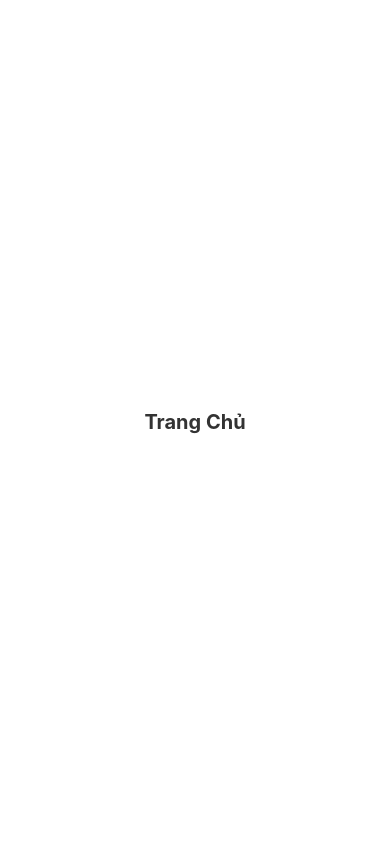
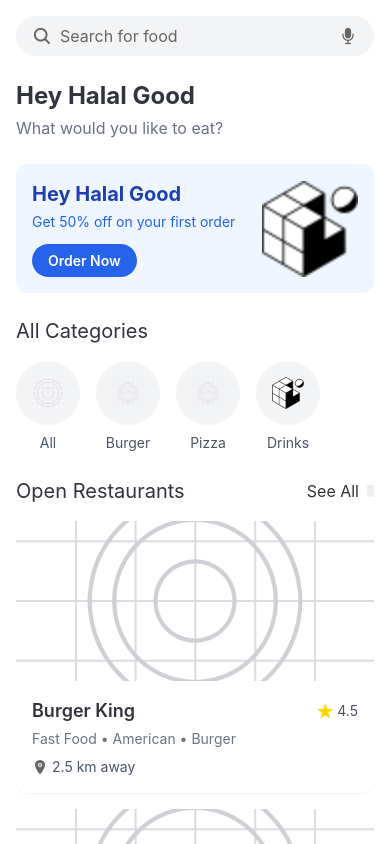
Before and after one commit to xuandat7/food-delivery-FE, a React Native app: screen /Home in a window 390 px wide. Built offline with nearby package versions, Linux system fonts and the light colour scheme.

Commit message:
feat: add home screen components and configurations

```diff
--- a/app.json
+++ b/app.json
@@ -23,6 +23,7 @@
     },
     "web": {
       "favicon": "./assets/favicon.png"
-    }
+    },
+    "hostUri": "172.11.12.84:8081"
   }
 }
--- /dev/null
+++ b/babel.config.js
@@ -0,0 +1,7 @@
+module.exports = function(api) {
+    api.cache(true);
+    return {
+      presets: ['babel-preset-expo'],
+      plugins: ['nativewind/babel'],
+    };
+  };
--- /dev/null
+++ b/postcss.config.js
@@ -0,0 +1,6 @@
+module.exports = {
+  plugins: {
+    'postcss-import': {},
+    tailwindcss: {},
+  },
+};
--- /dev/null
+++ b/src/components/home/AllCategories.js
@@ -0,0 +1,30 @@
+import React from "react";
+import { View, Text, ScrollView, TouchableOpacity, Image } from "react-native";
+
+const categories = [
+  { id: 1, name: "All", icon: require("../../../assets/icon.png") },
+  { id: 2, name: "Burger", icon: require("../../../assets/splash-icon.png") },
+  { id: 3, name: "Pizza", icon: require("../../../assets/adaptive-icon.png") },
+  { id: 4, name: "Drinks", icon: require("../../../assets/favicon.png") },
+];
+
+export const AllCategories = () => {
+  return (
+    <View className="mt-6">
+      <Text className="text-xl text-[#31343d] mb-4">All Categories</Text>
+      <ScrollView horizontal showsHorizontalScrollIndicator={false}>
+        {categories.map((category) => (
+          <TouchableOpacity
+            key={category.id}
+            className="mr-4 items-center"
+          >
+            <View className="w-16 h-16 bg-gray-100 rounded-full items-center justify-center">
+              <Image source={category.icon} className="w-8 h-8" />
+            </View>
+            <Text className="mt-2 text-sm text-gray-600">{category.name}</Text>
+          </TouchableOpacity>
+        ))}
+      </ScrollView>
+    </View>
+  );
+};
--- /dev/null
+++ b/src/components/home/HeyHalalGood.js
@@ -0,0 +1,28 @@
+import React from "react";
+import { View, Text, Image, TouchableOpacity } from "react-native";
+
+export const HeyHalalGood = () => {
+  return (
+    <View className="mt-6">
+      <View className="bg-blue-50 rounded-xl p-4">
+        <View className="flex-row justify-between items-center">
+          <View className="flex-1">
+            <Text className="text-xl font-bold text-blue-800">
+              Hey Halal Good
+            </Text>
+            <Text className="text-sm text-blue-600 mt-1">
+              Get 50% off on your first order
+            </Text>
+            <TouchableOpacity className="bg-blue-600 rounded-full px-4 py-2 mt-3 self-start">
+              <Text className="text-white font-semibold">Order Now</Text>
+            </TouchableOpacity>
+          </View>
+          <Image
+            source={require("../../../assets/favicon.png")}
+            className="w-24 h-24"
+          />
+        </View>
+      </View>
+    </View>
+  );
+};
--- /dev/null
+++ b/src/components/home/Restaurant.js
@@ -0,0 +1,32 @@
+import React from "react";
+import { View, Text, Image, TouchableOpacity } from "react-native";
+import { Ionicons } from "@expo/vector-icons";
+
+export const Restaurant = () => {
+  return (
+    <TouchableOpacity className="bg-white rounded-xl shadow-sm mb-4">
+      <Image
+        source={require("../../../assets/splash-icon.png")}
+        className="w-full h-40 rounded-t-xl"
+      />
+      <View className="p-4">
+        <View className="flex-row justify-between items-center">
+          <Text className="text-lg font-semibold text-[#31343d]">
+            Burger King
+          </Text>
+          <View className="flex-row items-center">
+            <Ionicons name="star" size={16} color="#FFD700" />
+            <Text className="ml-1 text-sm text-gray-600">4.5</Text>
+          </View>
+        </View>
+        <Text className="text-sm text-gray-500 mt-1">
+          Fast Food • American • Burger
+        </Text>
+        <View className="flex-row items-center mt-2">
+          <Ionicons name="location" size={16} color="#666" />
+          <Text className="ml-1 text-sm text-gray-600">2.5 km away</Text>
+        </View>
+      </View>
+    </TouchableOpacity>
+  );
+};
--- /dev/null
+++ b/src/components/home/RestaurantWrapper.js
@@ -0,0 +1,32 @@
+import React from "react";
+import { View, Text, Image, TouchableOpacity } from "react-native";
+import { Ionicons } from "@expo/vector-icons";
+
+export const RestaurantWrapper = () => {
+  return (
+    <TouchableOpacity className="bg-white rounded-xl shadow-sm">
+      <Image
+        source={require("../../../assets/adaptive-icon.png")}
+        className="w-full h-40 rounded-t-xl"
+      />
+      <View className="p-4">
+        <View className="flex-row justify-between items-center">
+          <Text className="text-lg font-semibold text-[#31343d]">
+            Pizza Hut
+          </Text>
+          <View className="flex-row items-center">
+            <Ionicons name="star" size={16} color="#FFD700" />
+            <Text className="ml-1 text-sm text-gray-600">4.2</Text>
+          </View>
+        </View>
+        <Text className="text-sm text-gray-500 mt-1">
+          Pizza • Italian • Fast Food
+        </Text>
+        <View className="flex-row items-center mt-2">
+          <Ionicons name="location" size={16} color="#666" />
+          <Text className="ml-1 text-sm text-gray-600">3.0 km away</Text>
+        </View>
+      </View>
+    </TouchableOpacity>
+  );
+};
--- /dev/null
+++ b/src/components/home/Search.js
@@ -0,0 +1,19 @@
+import React from "react";
+import { View, TextInput, TouchableOpacity } from "react-native";
+import { Ionicons } from "@expo/vector-icons";
+
+export const Search = () => {
+  return (
+    <View className="flex-row items-center bg-gray-100 rounded-full px-4 py-2 mt-4">
+      <Ionicons name="search" size={20} color="#666" />
+      <TextInput
+        className="flex-1 ml-2 text-base"
+        placeholder="Search for food"
+        placeholderTextColor="#666"
+      />
+      <TouchableOpacity>
+        <Ionicons name="mic" size={20} color="#666" />
+      </TouchableOpacity>
+    </View>
+  );
+};
--- /dev/null
+++ b/src/components/home/Top.js
@@ -0,0 +1,15 @@
+import React from "react";
+import { View, Text, Image, TouchableOpacity } from "react-native";
+
+export const Top = () => {
+  return (
+    <View className="mt-6">
+      <Text className="text-2xl font-bold text-[#31343d]">
+        Hey Halal Good
+      </Text>
+      <Text className="text-base text-gray-500 mt-1">
+        What would you like to eat?
+      </Text>
+    </View>
+  );
+};
--- a/src/screens/home/HomeScreen.js
+++ b/src/screens/home/HomeScreen.js
@@ -1,26 +1,45 @@
-import React from 'react';
-import { View, Text, StyleSheet } from 'react-native';
+import React from "react";
+import { View, Text, ScrollView, Image } from "react-native";
+import { StatusBar } from "expo-status-bar";
+import { SafeAreaView } from "react-native-safe-area-context";
+import { Search } from "../../components/home/Search";
+import { Top } from "../../components/home/Top";
+import { AllCategories } from "../../components/home/AllCategories";
+import { HeyHalalGood } from "../../components/home/HeyHalalGood";
+import { Restaurant } from "../../components/home/Restaurant";
+import { RestaurantWrapper } from "../../components/home/RestaurantWrapper";
 
 const HomeScreen = () => {
   return (
-    <View style={styles.container}>
-      <Text style={styles.text}>Trang Chủ</Text>
-    </View>
+    <SafeAreaView className="flex-1 bg-white">
+      <StatusBar style="dark" />
+      <ScrollView className="flex-1">
+        <View className="px-4">
+          <Search />
+          <Top />
+          <HeyHalalGood />
+          <AllCategories />
+
+          <View className="mt-6">
+            <View className="flex-row justify-between items-center mb-4">
+              <Text className="text-xl text-[#31343d] font-normal">
+                Open Restaurants
+              </Text>
+              <View className="flex-row items-center">
+                <Text className="text-base text-[#333333] mr-2">See All</Text>
+                <Image
+                  source={require("../../../assets/icon.png")}
+                  className="w-[7px] h-3"
+                />
+              </View>
+            </View>
+            <Restaurant />
+            <RestaurantWrapper />
+          </View>
+        </View>
+      </ScrollView>
+    </SafeAreaView>
   );
 };
 
-const styles = StyleSheet.create({
-  container: {
-    flex: 1,
-    justifyContent: 'center',
-    alignItems: 'center',
-    backgroundColor: '#FFFFFF',
-  },
-  text: {
-    fontSize: 20,
-    fontWeight: 'bold',
-    color: '#333333',
-  }
-});
-
 export default HomeScreen;
--- /dev/null
+++ b/tailwind.config.js
@@ -0,0 +1,11 @@
+/** @type {import('tailwindcss').Config} */
+module.exports = {
+  content: [
+    "./App.{js,jsx,ts,tsx}",
+    "./src/**/*.{js,jsx,ts,tsx}"
+  ],
+  theme: {
+    extend: {},
+  },
+  plugins: [],
+}
```
Also changed, not shown: package.json (+10 -2 lines), 1 other file (tests, documents, lock files or other folders).
